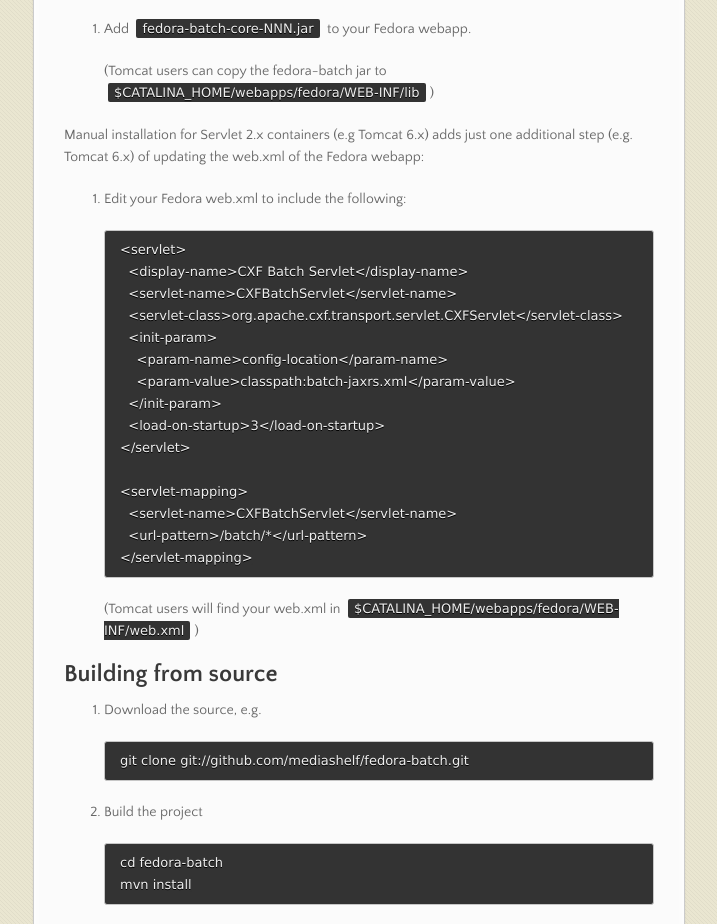
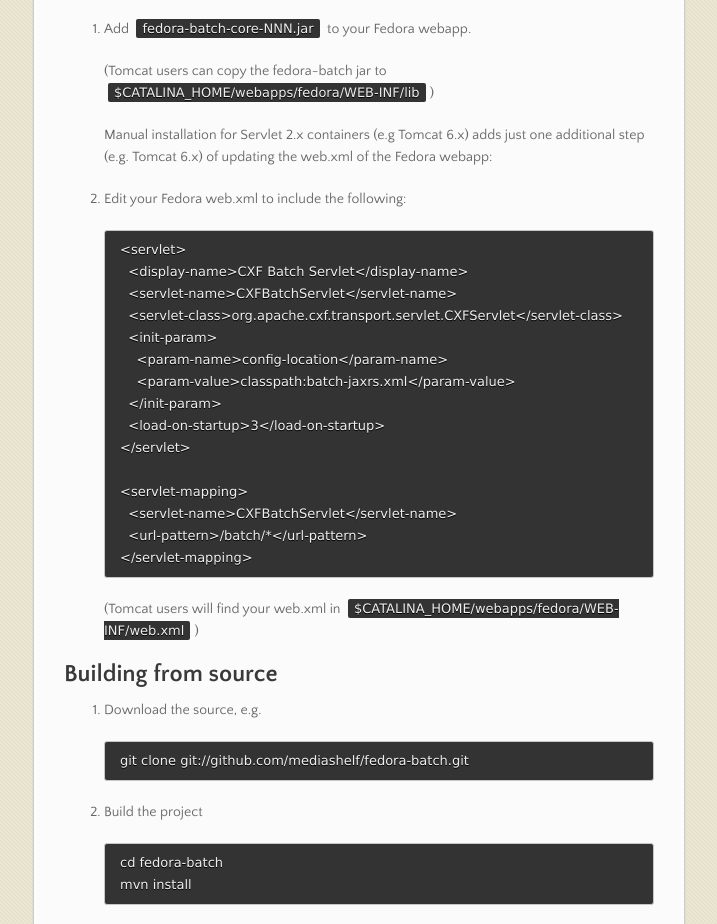
Before and after one commit to mediashelf/fedora-batch, a plain HTML site: page index.html in a window 1280 px wide. Shown: the part 2540-3464 px from the top of the page, without its empty margins (282-999 px from the left). Drawn offline with nearby package versions, Linux system fonts and the light colour scheme.

```diff
--- a/index.html
+++ b/index.html
@@ -136,11 +136,10 @@ a Servlet 3.0 container (e.g. Tomcat 7.x).</p>
 <p>Add <code>fedora-batch-core-NNN.jar</code> to your Fedora webapp.</p>
 
 <p>(Tomcat users can copy the fedora-batch jar to <code>$CATALINA_HOME/webapps/fedora/WEB-INF/lib</code>)</p>
+
+<p>Manual installation for Servlet 2.x containers (e.g Tomcat 6.x) adds just one
+additional step (e.g. Tomcat 6.x) of updating the web.xml of the Fedora webapp:</p>
 </li>
-</ol><p>Manual installation for Servlet 2.x containers (e.g Tomcat 6.x) adds just one
-additional step (e.g. Tomcat 6.x) of updating the web.xml of the Fedora webapp:</p>
-
-<ol>
 <li>
 <p>Edit your Fedora web.xml to include the following:</p>
 
```
Also changed, not shown: params.json (+1 -1 lines).
